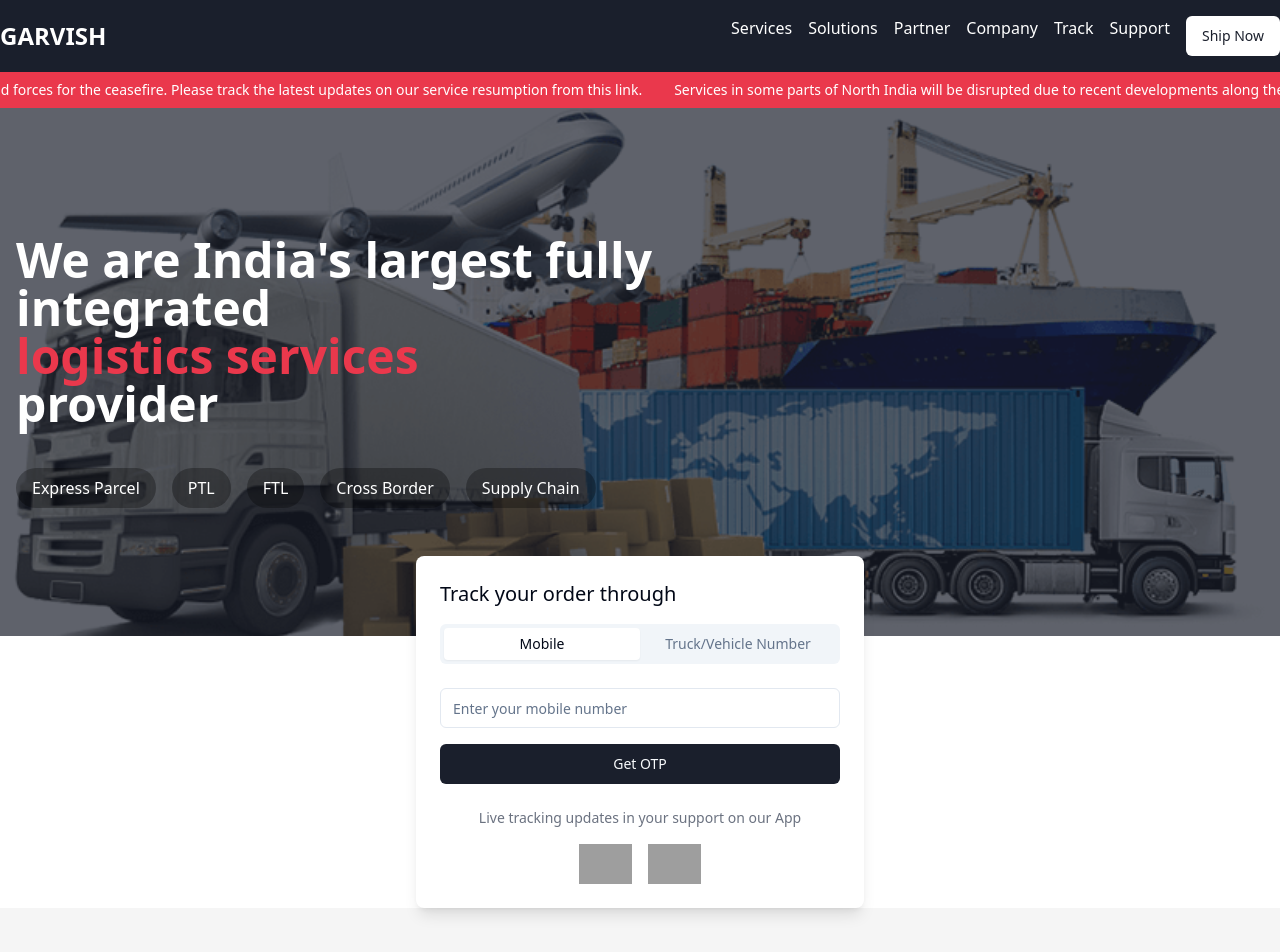
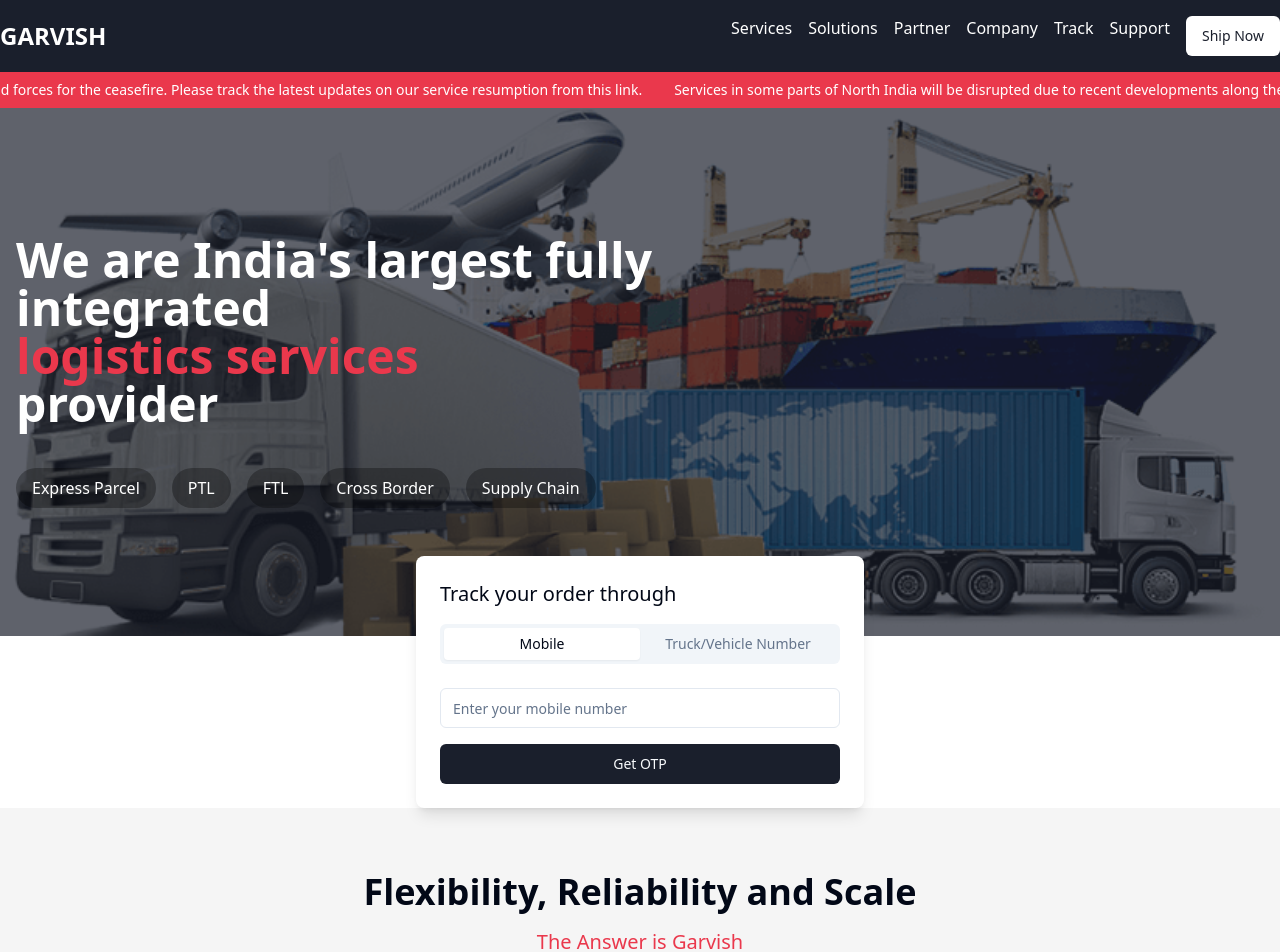
Before and after one commit to sujalthapa369/garvish-react-clone, a React (Vite) app: page / in a window 1280 px wide. Shown: the top 952 px of the page. Built offline with nearby package versions, Linux system fonts and the light colour scheme; grey boxes are pictures that could not be loaded.

Commit message:
Remove live tracking updates
Removed the "Live tracking updates in your support on our App" section from the TrackOrder component.

```diff
--- a/src/components/TrackOrder.tsx
+++ b/src/components/TrackOrder.tsx
@@ -39,18 +39,6 @@ const TrackOrder = () => {
           </Button>
         </TabsContent>
       </Tabs>
-
-      <div className="mt-6 text-center text-sm text-gray-500">
-        <p>Live tracking updates in your support on our App</p>
-        <div className="flex justify-center gap-4 mt-4">
-          <a href="#" className="inline-block">
-            <img src="https://play.google.com/intl/en_us/badges/static/images/badges/en_badge_web_generic.png" alt="Get it on Google Play" className="h-10" />
-          </a>
-          <a href="#" className="inline-block">
-            <img src="https://developer.apple.com/app-store/marketing/guidelines/images/badge-download-on-the-app-store.svg" alt="Download on the App Store" className="h-10" />
-          </a>
-        </div>
-      </div>
     </div>
   );
 };
```
